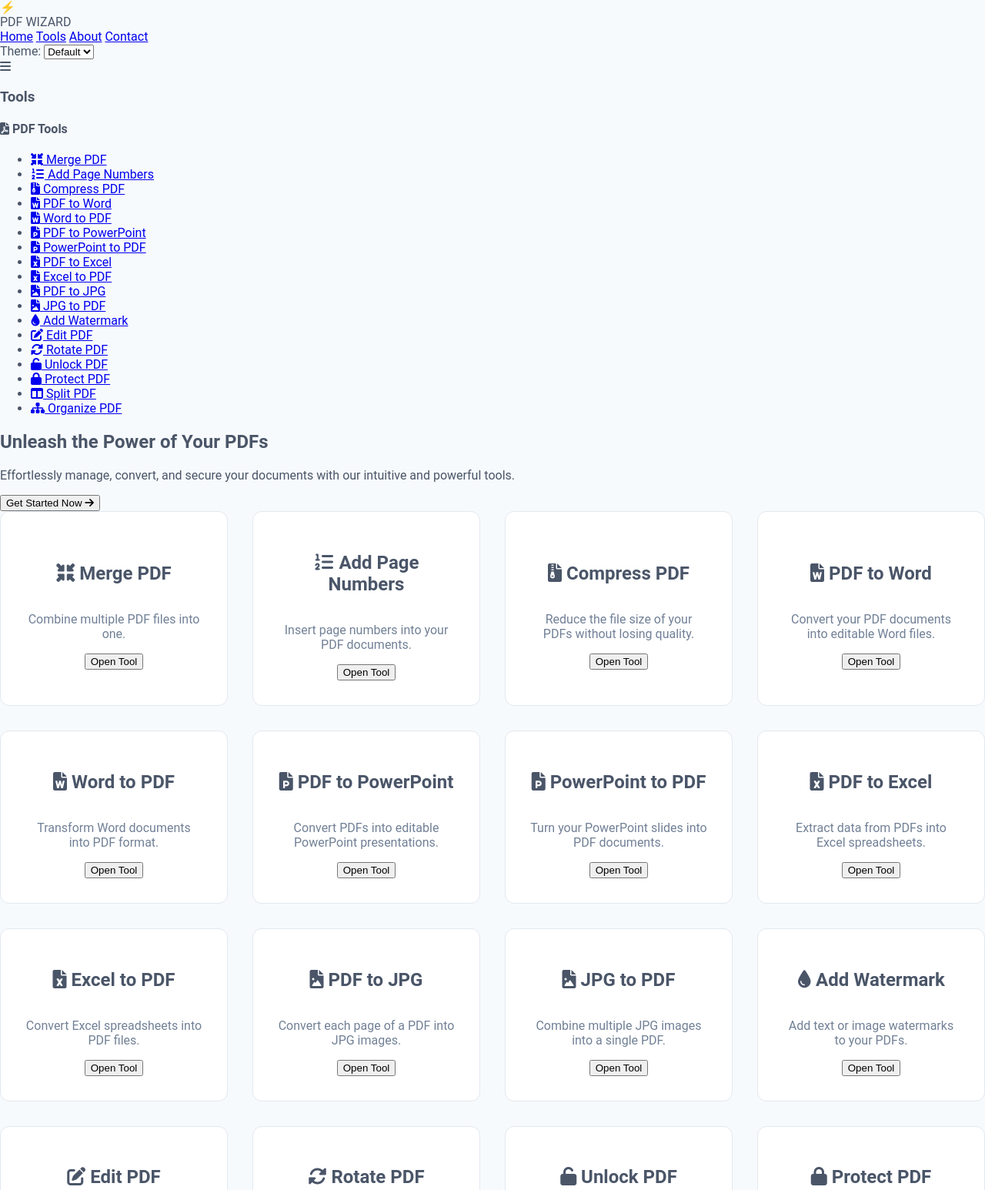
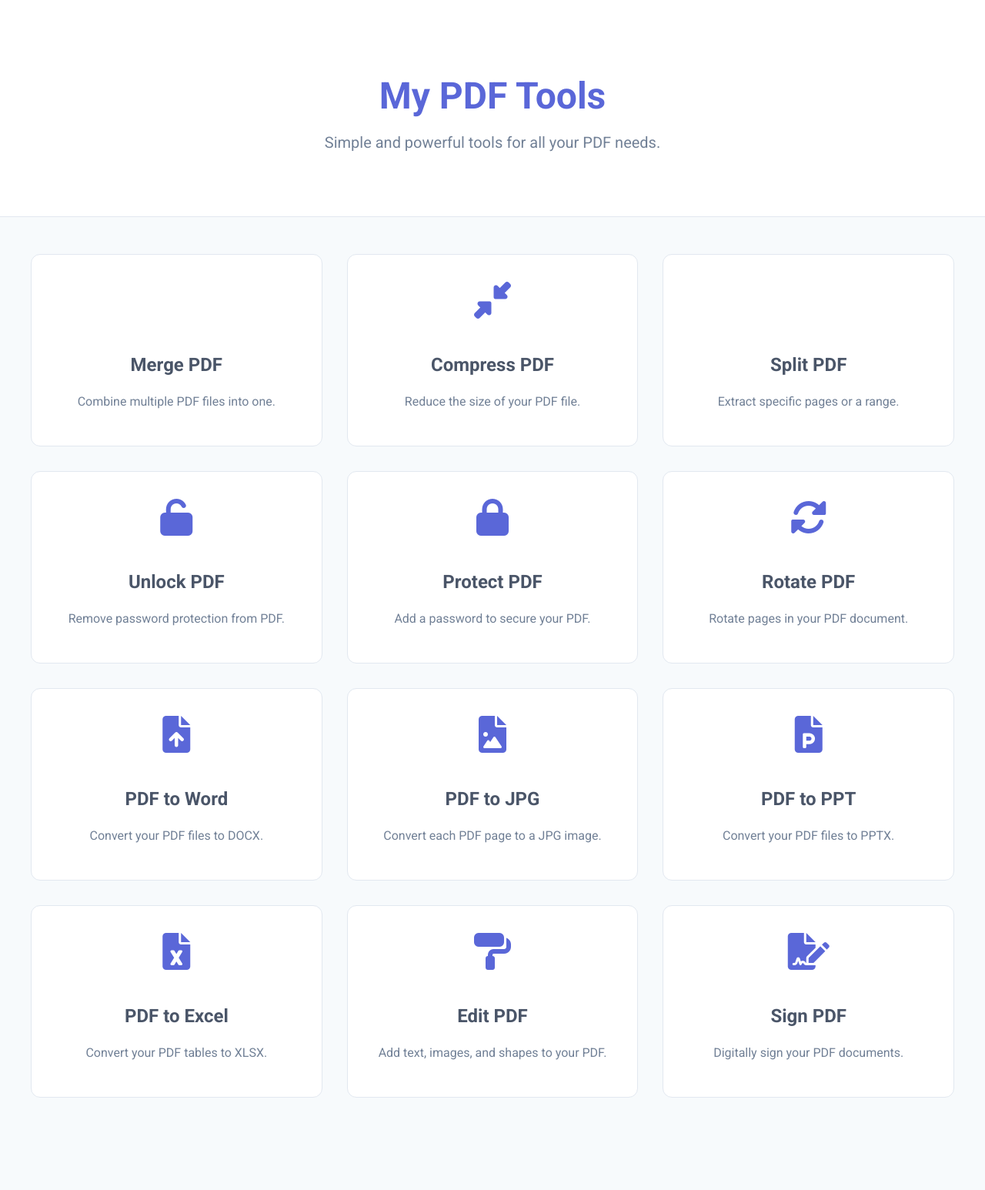
Before and after one commit to pdfkitpro/privacy-policy, a plain HTML site: page index.html in a window 1280 px wide. Shown: the top 1546 px of the page at 77% size. After the commit the page ends 1458 px from the top, so only its background shows below. Drawn offline with Linux system fonts and the light colour scheme.

Commit message:
Update index.html

```diff
--- a/index.html
+++ b/index.html
@@ -3,143 +3,93 @@
 <head>
     <meta charset="UTF-8">
     <meta name="viewport" content="width=device-width, initial-scale=1.0">
-    <title>PDF WIZARD - Your All-in-One PDF Solution</title>
+    <title>My PDF Tools</title>
     <link rel="stylesheet" href="style.css">
-    <link href="https://fonts.googleapis.com/css2?family=Inter:wght@300;400;600;700&display=swap" rel="stylesheet">
-    <!-- Font Awesome for Icons -->
+    <link href="https://fonts.googleapis.com/css2?family=Roboto:wght@400;700&display=swap" rel="stylesheet">
     <link rel="stylesheet" href="https://cdnjs.cloudflare.com/ajax/libs/font-awesome/6.0.0-beta3/css/all.min.css">
 </head>
-<body class="theme-default">
-    <header class="navbar">
-        <div class="navbar-brand">
-            <div class="logo-icon">⚡</div>
-            <span class="logo-text">PDF WIZARD</span>
-        </div>
-        <nav class="nav-links">
-            <a href="#home" class="nav-link">Home</a>
-            <a href="#tools-grid" class="nav-link">Tools</a>
-            <a href="#about" class="nav-link">About</a>
-            <a href="#contact" class="nav-link">Contact</a>
-        </nav>
-        <div class="theme-switcher">
-            <label for="themeSwitcher">Theme:</label>
-            <select id="themeSwitcher">
-                <option value="default">Default</option>
-                <option value="sunset">Sunset</option>
-                <option value="forest">Forest</option>
-                <option value="light">Light</option>
-            </select>
-        </div>
-        <div class="hamburger-menu">
-            <i class="fas fa-bars"></i>
+<body>
+    <header class="header">
+        <div class="container">
+            <h1>My PDF Tools</h1>
+            <p>Simple and powerful tools for all your PDF needs.</p>
         </div>
     </header>
 
-    <div class="main-container">
-        <aside class="sidebar">
-            <div class="sidebar-header">
-                <h3>Tools</h3>
-            </div>
-            <nav class="sidebar-nav">
-                <div class="tool-section">
-                    <h4><i class="fas fa-file-pdf"></i> PDF Tools</h4>
-                    <ul>
-                        <li><a href="#" data-tool="merge-pdf"><i class="fas fa-compress-arrows-alt"></i> Merge PDF</a></li>
-                        <li><a href="#" data-tool="add-page-numbers"><i class="fas fa-list-ol"></i> Add Page Numbers</a></li>
-                        <li><a href="#" data-tool="compress-pdf"><i class="fas fa-file-archive"></i> Compress PDF</a></li>
-                        <li><a href="#" data-tool="pdf-to-word"><i class="fas fa-file-word"></i> PDF to Word</a></li>
-                        <li><a href="#" data-tool="word-to-pdf"><i class="fas fa-file-word"></i> Word to PDF</a></li>
-                        <li><a href="#" data-tool="pdf-to-powerpoint"><i class="fas fa-file-powerpoint"></i> PDF to PowerPoint</a></li>
-                        <li><a href="#" data-tool="powerpoint-to-pdf"><i class="fas fa-file-powerpoint"></i> PowerPoint to PDF</a></li>
-                        <li><a href="#" data-tool="pdf-to-excel"><i class="fas fa-file-excel"></i> PDF to Excel</a></li>
-                        <li><a href="#" data-tool="excel-to-pdf"><i class="fas fa-file-excel"></i> Excel to PDF</a></li>
-                        <li><a href="#" data-tool="pdf-to-jpg"><i class="fas fa-file-image"></i> PDF to JPG</a></li>
-                        <li><a href="#" data-tool="jpg-to-pdf"><i class="fas fa-file-image"></i> JPG to PDF</a></li>
-                        <li><a href="#" data-tool="add-watermark"><i class="fas fa-tint"></i> Add Watermark</a></li>
-                        <li><a href="#" data-tool="edit-pdf"><i class="fas fa-edit"></i> Edit PDF</a></li>
-                        <li><a href="#" data-tool="rotate-pdf"><i class="fas fa-rotate"></i> Rotate PDF</a></li>
-                        <li><a href="#" data-tool="unlock-pdf"><i class="fas fa-unlock"></i> Unlock PDF</a></li>
-                        <li><a href="#" data-tool="protect-pdf"><i class="fas fa-lock"></i> Protect PDF</a></li>
-                        <li><a href="#" data-tool="split-pdf"><i class="fas fa-columns"></i> Split PDF</a></li>
-                        <li><a href="#" data-tool="organize-pdf"><i class="fas fa-sitemap"></i> Organize PDF</a></li>
-                    </ul>
-                </div>
-            </nav>
-        </aside>
+    <main class="main-content container">
+        <section class="tools-grid">
+            <a href="merge.html" class="tool-card">
+                <div class="tool-icon"><i class="fas fa-file-merge"></i></div>
+                <h3>Merge PDF</h3>
+                <p>Combine multiple PDF files into one.</p>
+            </a>
 
-        <main class="content-area">
-            <section class="hero-section" id="home">
-                <h1>Unleash the Power of Your PDFs</h1>
-                <p>Effortlessly manage, convert, and secure your documents with our intuitive and powerful tools.</p>
-                <button class="cta-button">Get Started Now <i class="fas fa-arrow-right"></i></button>
-            </section>
+            <a href="#" class="tool-card">
+                <div class="tool-icon"><i class="fas fa-compress-alt"></i></div>
+                <h3>Compress PDF</h3>
+                <p>Reduce the size of your PDF file.</p>
+            </a>
 
-            <section class="tools-grid" id="tools-grid">
-                <!-- Tool cards will be dynamically loaded here by JavaScript -->
-            </section>
-        </main>
-    </div>
+            <a href="#" class="tool-card">
+                <div class="tool-icon"><i class="fas fa-file-split"></i></div>
+                <h3>Split PDF</h3>
+                <p>Extract specific pages or a range.</p>
+            </a>
 
-    <footer class="footer">
-        <div class="footer-content">
-            <p>© 2025 Boxput. All Rights Reserved.</p>
-            <div class="footer-links">
-                <a href="#">Privacy Policy</a>
-                <span>|</span>
-                <a href="#">Terms</a>
-                <span>|</span>
-                <a href="#">Contact</a>
-            </div>
-            <div class="social-icons">
-                <a href="#" class="social-icon"><i class="fab fa-facebook-f"></i></a>
-                <a href="#" class="social-icon"><i class="fab fa-twitter"></i></a>
-                <a href="#" class="social-icon"><i class="fab fa-linkedin-in"></i></a>
-                <a href="#" class="social-icon"><i class="fab fa-github"></i></a>
-            </div>
-        </div>
-    </footer>
+            <a href="#" class="tool-card">
+                <div class="tool-icon"><i class="fas fa-unlock"></i></div>
+                <h3>Unlock PDF</h3>
+                <p>Remove password protection from PDF.</p>
+            </a>
 
-    <!-- Modal Structure -->
-    <div id="toolModal" class="modal">
-        <div class="modal-content">
-            <span class="close-button">&times;</span>
-            <h2 id="modalTitle"></h2>
-            <div id="modalBody">
-                <div class="file-upload-area" id="fileUploadArea">
-                    <p>Drag & Drop your files here or</p>
-                    <button class="upload-button"><i class="fas fa-upload"></i> Browse Files</button>
-                    <input
-  id="fileInput"
-  type="file"
-  accept="image/*,video/*,application/pdf,
-          .doc,.docx,.ppt,.pptx,.xls,.xlsx"
-  capture="environment"
-  multiple
->
-                </div>
-                <div class="processing-status" id="processingStatus">
-                    <div class="spinner"></div>
-                    <p id="statusText">Uploading...</p>
-                </div>
-                <div class="preview-area" id="previewArea"></div>
-                <div class="tool-options" id="toolOptions"></div>
-                <button class="process-button" id="processButton">Process</button>
-                <button class="download-button" id="downloadButton" style="display:none;">Download Result</button>
-            </div>
-        </div>
-    </div>
+            <a href="#" class="tool-card">
+                <div class="tool-icon"><i class="fas fa-lock"></i></div>
+                <h3>Protect PDF</h3>
+                <p>Add a password to secure your PDF.</p>
+            </a>
 
-    <script src="Script.js"></script>
+            <a href="#" class="tool-card">
+                <div class="tool-icon"><i class="fas fa-rotate"></i></div>
+                <h3>Rotate PDF</h3>
+                <p>Rotate pages in your PDF document.</p>
+            </a>
 
-    <!-- Theme switcher script -->
-    <script>
-        const themeSwitcher = document.getElementById("themeSwitcher");
-        const body = document.body;
+            <a href="#" class="tool-card">
+                <div class="tool-icon"><i class="fas fa-file-arrow-up"></i></div>
+                <h3>PDF to Word</h3>
+                <p>Convert your PDF files to DOCX.</p>
+            </a>
 
-        themeSwitcher.addEventListener("change", (e) => {
-            body.className = "";
-            body.classList.add("theme-" + e.target.value);
-        });
-    </script>
+            <a href="#" class="tool-card">
+                <div class="tool-icon"><i class="fas fa-file-image"></i></div>
+                <h3>PDF to JPG</h3>
+                <p>Convert each PDF page to a JPG image.</p>
+            </a>
+
+            <a href="#" class="tool-card">
+                <div class="tool-icon"><i class="fas fa-file-powerpoint"></i></div>
+                <h3>PDF to PPT</h3>
+                <p>Convert your PDF files to PPTX.</p>
+            </a>
+
+            <a href="#" class="tool-card">
+                <div class="tool-icon"><i class="fas fa-file-excel"></i></div>
+                <h3>PDF to Excel</h3>
+                <p>Convert your PDF tables to XLSX.</p>
+            </a>
+
+            <a href="#" class="tool-card">
+                <div class="tool-icon"><i class="fas fa-paint-roller"></i></div>
+                <h3>Edit PDF</h3>
+                <p>Add text, images, and shapes to your PDF.</p>
+            </a>
+
+            <a href="#" class="tool-card">
+                <div class="tool-icon"><i class="fas fa-file-signature"></i></div>
+                <h3>Sign PDF</h3>
+                <p>Digitally sign your PDF documents.</p>
+            </a>
+        </section>
+    </main>
 </body>
 </html>
```
